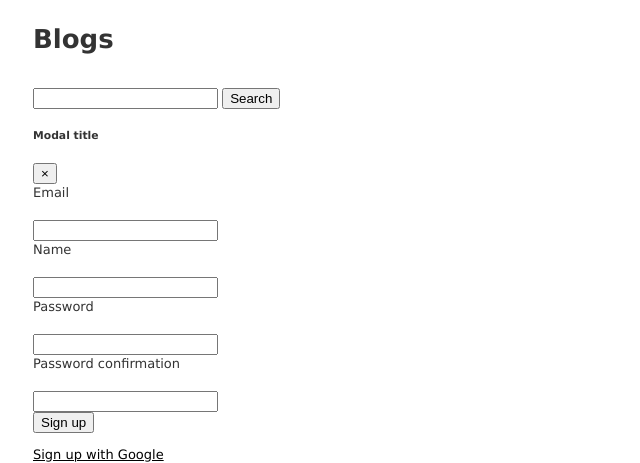
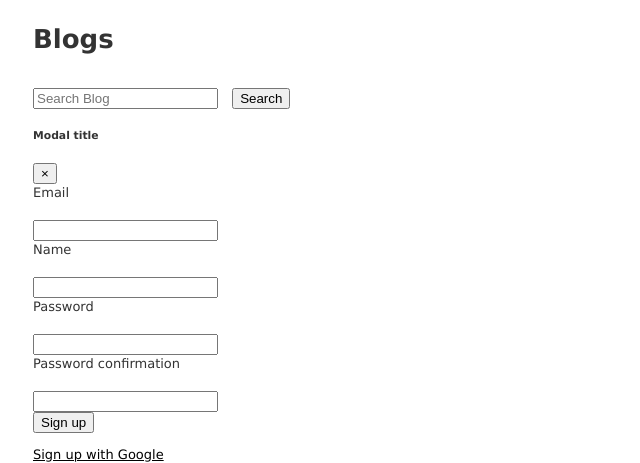
Before and after one commit to arataaoshima/language-app, a Rails app: page /blogs/users in a window 1280 px wide. Shown: the part 188-651 px from the top of the page, without its empty margins (0-640 px from the left). Run offline with Rails 7, Linux system fonts and the light colour scheme; data that the repository does not hold is empty; style sheets or scripts are compiled from the project's sources; some libraries are stand-ins or nearby versions.

Commit message:
styling for blog search box

```diff
--- a/app/assets/stylesheets/blogs.scss
+++ b/app/assets/stylesheets/blogs.scss
@@ -21,3 +21,13 @@ img:hover{
 .card-body {
     position: relative;
 }
+
+
+.right {
+  //text-align: right;
+  margin: 0 0 0 auto;
+}
+
+.blog-btn {
+  margin-left:10px;
+}
--- a/app/views/blogs/users.html.erb
+++ b/app/views/blogs/users.html.erb
@@ -7,8 +7,10 @@
 
   <%= form_with(scope: :search, url: "/blogs/users", method: :get, local: true) do |f| %>
     <p>
-      <%= text_field_tag :search, params[:search] %>
-      <%= submit_tag "Search", :name => nil %>
+      <div class="row">
+        <%= text_field_tag :search, params[:search], class:"form-control col-4 right", placeholder:"Search Blog" %>
+        <%= submit_tag "Search", :name => nil, :class => "btn btn-outline-secondary blog-btn" %>
+      </div>
     </p>
   <% end %>
 
```
